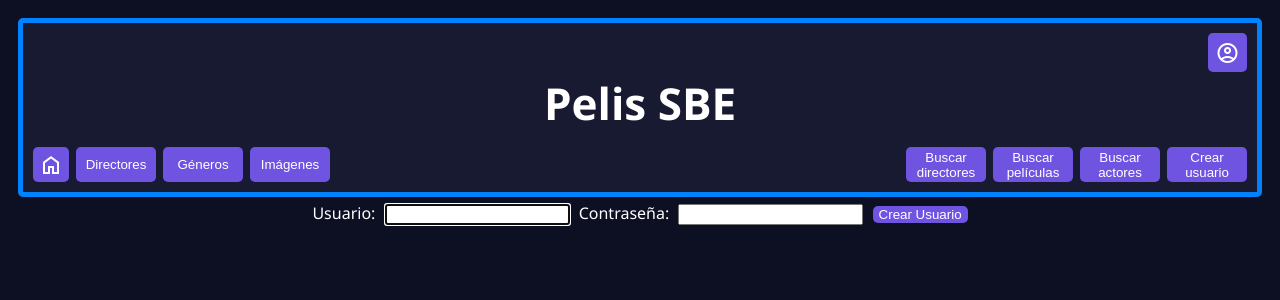
After one commit to Sofii2301/Proyecto-Final---Programacion-2, a Flask app: page /crear_usuario in a window 1280 px wide. The commit adds this page. Shown: the top 300 px of the page. Run offline with Flask 2, Linux system fonts and the light colour scheme.

Commit message:
crear usuario y mas estilos

```diff
--- a/app.py
+++ b/app.py
@@ -145,7 +145,21 @@ def agregar():
         director.append(datos['Director'])
         genero.append(datos['Genero'])
     return render_template('agregarPeli.html',name=usuario(), directores=director, generos=genero)
-
+@app.route("/crear_usuario", methods=["GET","POST"])
+def crear_usuario():
+    if request.method == "POST":
+        for i in (usuarios_data):
+            if i["nombre"]==request.form["username"]:
+                return "el usuario ya existe"
+        nuevo_usuario = {
+                "id" : "6",
+                "nombre": request.form["username"],
+                "contrasenia": request.form["password"]
+            }
+        usuarios_data.append(nuevo_usuario)
+        return redirect (url_for("home"))
+    return render_template("crearUsuario.html",name=usuario())
+@app.route("/eliminar_usuario",methods=["GET","POST"])
 @app.route('/eliminar/<peli>', methods=["GET","POST"])
 def eliminarPeli(peli):
     if 'user' not in session:
--- a/static/css/estilos_index.css
+++ b/static/css/estilos_index.css
@@ -199,7 +199,15 @@ main {
     flex-direction: column;
     flex-wrap: wrap;
 }
+#img {
+    display: flex;
+    align-items: center;
+    height: 310px;
+}
 
+#titulo_peli {
+    margin-top: 0px;
+}
 #contenedor-central {
     display: flex;
     flex-direction: column;
--- a/templates/buscar_actores.html
+++ b/templates/buscar_actores.html
@@ -20,14 +20,14 @@
                         <img src=" {{ datos ['img'] }} " alt="imagen" width="200px" height="300px">
                     </div>
                     <div id="info">
-                        <h2> {{ datos ['Titulo'] }} </h2>
+                        <h2 id="titulo_peli"> {{ datos ['Titulo'] }} </h2>
                         <h3> Director: {{ datos ['Director'] }} </h3>
                         <h3> Año: {{datos ['año']  }} </h3>
                         <h3> Género: {{datos ['Genero'] }} </h3>
                         <p id="id_sinopsis" > Sinopsis: </p> <p> {{ datos ['Sinopsis'] }} </p>
                         <h4> Actores: {{ datos ['Actores'] }} </h4>
                         <h4> Puntuación: {{ datos ['Puntuacion'] }} </h4>
-                        <p> Comentarios:{{ datos['Comentarios'] }} </p>
+                        <h4> Comentarios:{{ datos['Comentarios'] }} </h4>
                     </div>
                 </article>
             {% endif %}
--- a/templates/buscar_directores.html
+++ b/templates/buscar_directores.html
@@ -20,14 +20,14 @@
                             <img src=" {{ datos ['img'] }} " alt="imagen" width="200px" height="300px">
                         </div>
                         <div id="info">
-                            <h2> {{ datos ['Titulo'] }} </h2>
+                            <h2 id="titulo_peli"> {{ datos ['Titulo'] }} </h2>
                             <h3> Director: {{ datos ['Director'] }} </h3>
                             <h3> Año: {{datos ['año']  }} </h3>
                             <h3> Género: {{datos ['Genero'] }} </h3>
                             <p id="id_sinopsis" > Sinopsis: </p> <p> {{ datos ['Sinopsis'] }} </p>
                             <h4> Actores: {{ datos ['Actores'] }} </h4>
                             <h4> Puntuación: {{ datos ['Puntuacion'] }} </h4>
-                            <p> Comentarios:{{ datos['Comentarios'] }} </p>
+                            <h4> Comentarios:{{ datos['Comentarios'] }} </h4>
                         </div>
                     </article>
                 {% endif %}
--- a/templates/buscar_peliculas.html
+++ b/templates/buscar_peliculas.html
@@ -20,14 +20,14 @@
                         <img src=" {{ datos ['img'] }} " alt="imagen" width="200px" height="300px">
                     </div>
                     <div id="info">
-                        <h2> {{ datos ['Titulo'] }} </h2>
+                        <h2 id="titulo_peli"> {{ datos ['Titulo'] }} </h2>
                         <h3> Director: {{ datos ['Director'] }} </h3>
                         <h3> Año: {{datos ['año']  }} </h3>
                         <h3> Género: {{datos ['Genero'] }} </h3>
                         <p id="id_sinopsis" > Sinopsis: </p> <p> {{ datos ['Sinopsis'] }} </p>
                         <h4> Actores: {{ datos ['Actores'] }} </h4>
                         <h4> Puntuación: {{ datos ['Puntuacion'] }} </h4>
-                        <p> Comentarios:{{ datos['Comentarios'] }} </p>
+                        <h4> Comentarios:{{ datos['Comentarios'] }} </h4>
                     </div>
                 </article>
             {% endif %}
--- /dev/null
+++ b/templates/crearUsuario.html
@@ -0,0 +1,13 @@
+{% extends "index.html" %}
+{% block content%}
+<link rel="stylesheet" type="text/css" href="{{ url_for('static', filename='css/estilos_perfil.css' )}}">
+<div id="div_perfil">
+    <form action="/crear_usuario" method="post" id="crear">
+        <label for="username"> Usuario: </label>
+        <input type="text"  name="username" required autofocus id="input_ingresar">
+        <label for="password"> Contraseña: </label>
+        <input type="password"  name="password" required id="input_ingresar">
+        <button type="sumbit" id="crear_usuario"> Crear Usuario </button>
+    </form>
+</div>
+{% endblock %}
--- a/templates/imagenes.html
+++ b/templates/imagenes.html
@@ -11,14 +11,14 @@
                         <img src=" {{ datos ['img'] }} " alt="imagen" width="200px" height="300px">
                     </div>
                     <div id="info">
-                        <h2> {{ datos ['Titulo'] }} </h2>
+                        <h2 id="titulo_peli"> {{ datos ['Titulo'] }} </h2>
                         <h3> Director: {{ datos ['Director'] }} </h3>
                         <h3> Año: {{datos ['año']  }} </h3>
                         <h3> Género: {{datos ['Genero'] }} </h3>
                         <p id="id_sinopsis" > Sinopsis: </p> <p> {{ datos ['Sinopsis'] }} </p>
-                         <h4> Actores: {{ datos ['Actores'] }} </h4>
+                        <h4> Actores: {{ datos ['Actores'] }} </h4>
                         <h4> Puntuación: {{ datos ['Puntuacion'] }} </h4>
-                        <p> Comentarios:{{ datos['Comentarios'] }} </p>
+                        <h4> Comentarios:{{ datos['Comentarios'] }} </h4>
                     </div>
                 </article>
             {% endif %}
--- a/templates/index.html
+++ b/templates/index.html
@@ -50,6 +50,11 @@
                                 <button class="boton-barra-buscar">
                                     <a href="{{url_for('buscar_actores')}}"> Buscar actores </a>
                                 </button>
+                                {% if name == '' %}
+                                <button class="boton-barra-buscar">
+                                    <a href="{{url_for('crear_usuario')}}"> Crear usuario </a>
+                                </button>
+                                {% endif %}
                             </div>
 
                             {% if name != '' %}
@@ -78,7 +83,7 @@
                             <img src=" {{ datos ['img'] }} " alt="imagen" width="200px" height="300px">
                         </div>
                         <div id="info">
-                            <h2> {{ datos ['Titulo'] }} </h2>
+                            <h2 id="titulo_peli"> {{ datos ['Titulo'] }} </h2>
                             <h3> Director: {{ datos ['Director'] }} </h3>
                             <h3> Año: {{ datos ['año'] }} </h3>
                             <h3> Género: {{ datos ['Genero'] }} </h3>
--- a/templates/pelisDire.html
+++ b/templates/pelisDire.html
@@ -8,12 +8,14 @@
                 <img src=" {{ datos ['img'] }} " alt="imagen" width="200px" height="300px">
             </div>
             <div id="info">
-                <h2> {{ datos ['Titulo'] }} </h2>
+                <h2 id="titulo_peli"> {{ datos ['Titulo'] }} </h2>
                 <h3> Director: {{ datos ['Director'] }} </h3>
                 <h3> Año: {{ datos ['año'] }} </h3>
                 <h3> Género: {{ datos ['Genero'] }} </h3>
                 <p id="id_sinopsis" > Sinopsis: </p> <p> {{ datos ['Sinopsis'] }} </p>
                 <h4> Actores: {{ datos ['Actores'] }} </h4>
+                <h4> Puntuación: {{ datos ['Puntuacion'] }} </h4>
+                <h4> Comentarios: {{ datos ['Comentarios'] }}</h4>
             </div>
         </article>
     {% endif %}
```
